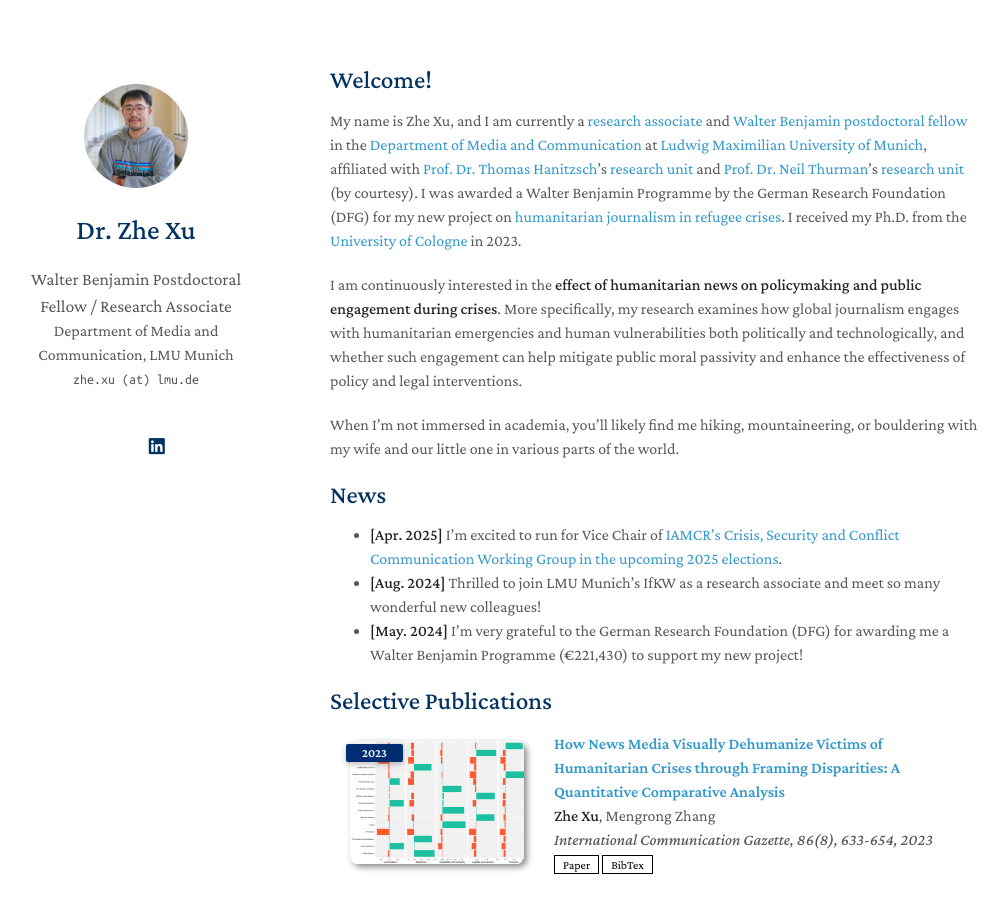
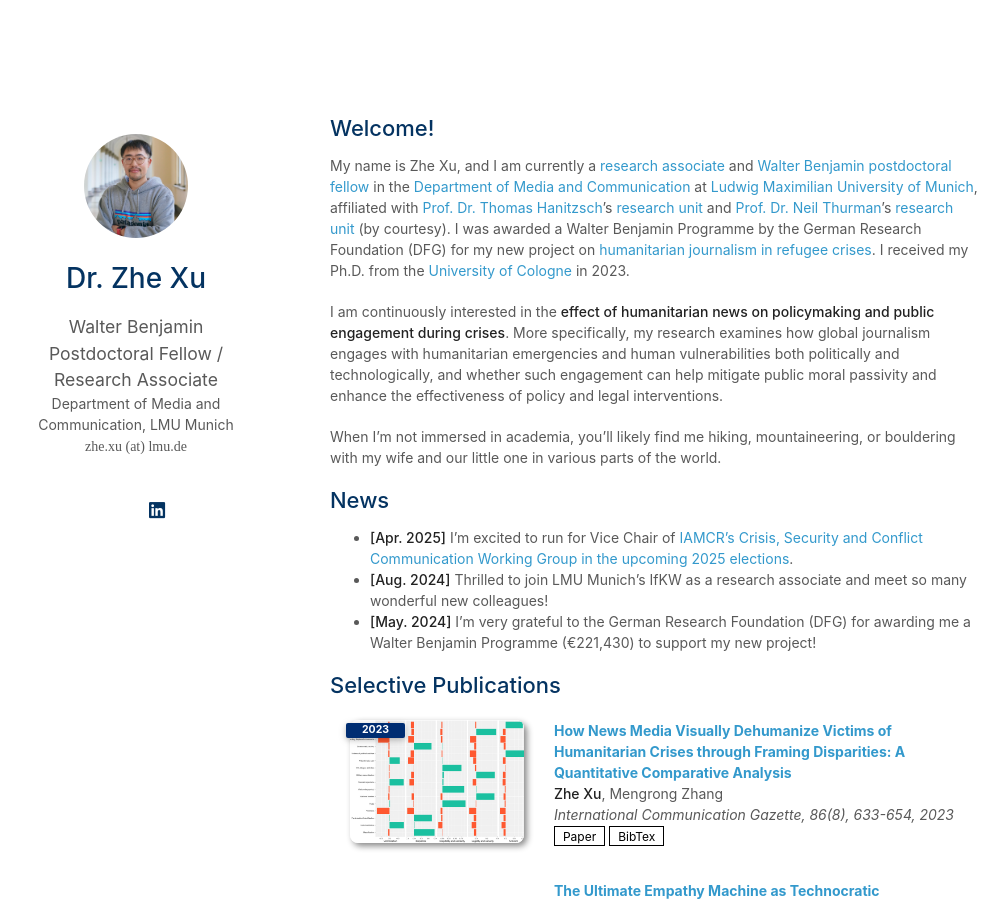
Before and after one commit to zhexuphd/home, a Jekyll site: the page built from index.md, in a window 1280 px wide and 900 px high. Shown: the whole window, without its empty margins (140-1148 px from the left). Built offline with Jekyll 4.4.1, drawn with Linux system fonts in a browser that asks for light colours; a style sheet for code colours, icons or effects is not loaded; our own code applies the rules of GitHub Pages for plain Markdown files.

Commit message:
Update _config.yml

```diff
--- a/_config.yml
+++ b/_config.yml
@@ -34,7 +34,7 @@
 
 # Font
 # You can use this option to choose between Serif or Sans Serif fonts.
-font: "Serif" # or "Sans Serif"
+font: "Sans Serif" # "Serif" # or "Sans Serif"
 
 # Google Analytics ID
 # Please remove this if you don't use Google Analytics
```
